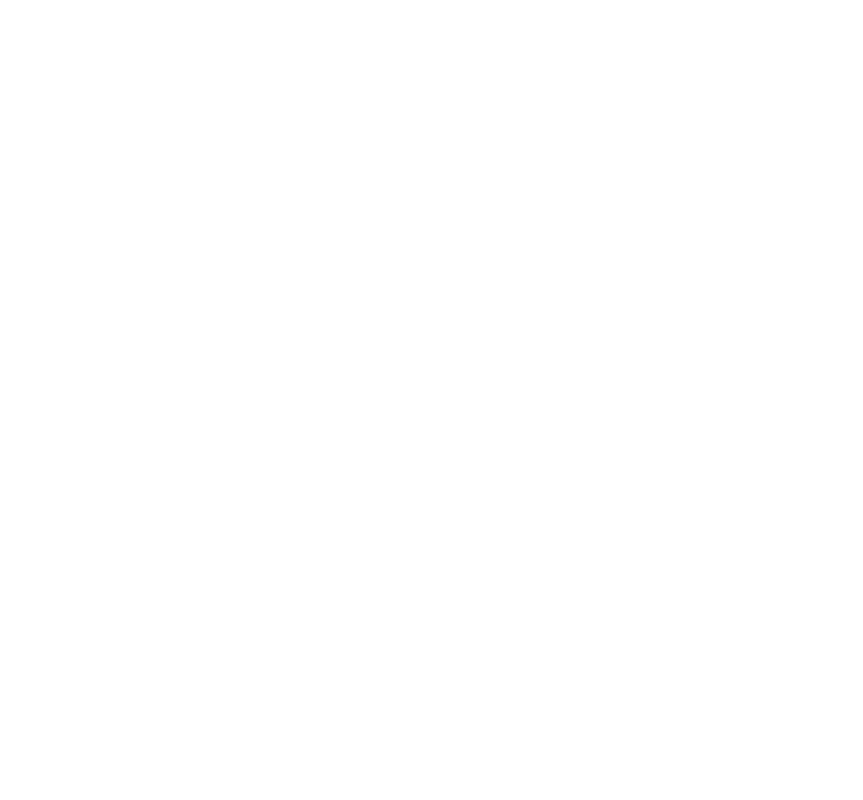
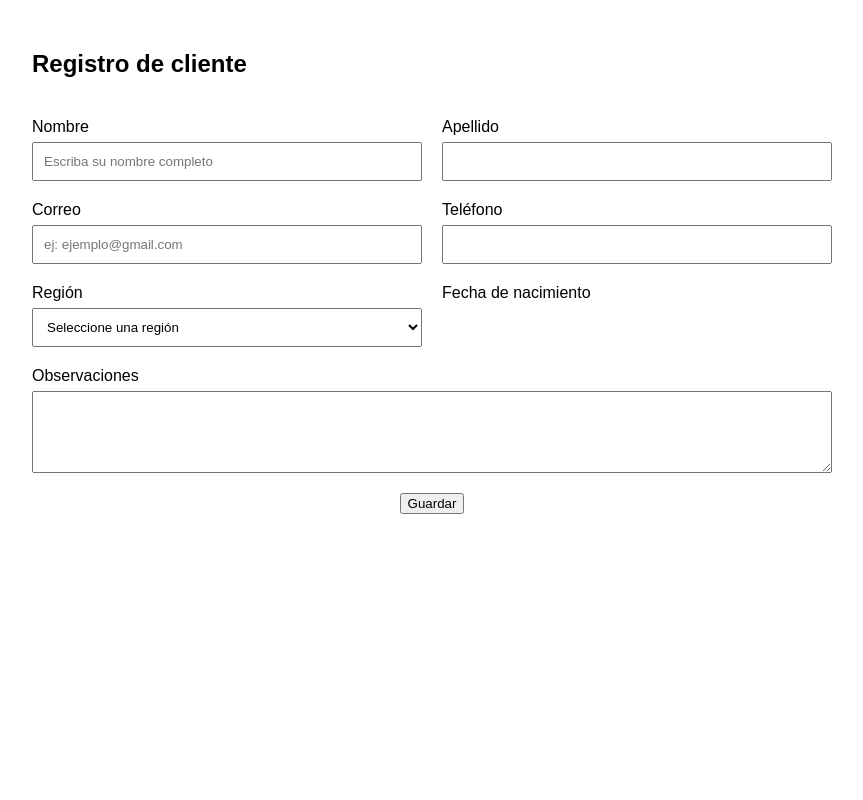
Before and after one commit to javier249-png/AplicacionesWeb, a PHP site: page / in a window 1280 px wide. Before the commit the part shown is empty. Shown: the whole page, without its empty margins (208-1071 px from the left). Run offline with PHP 8.4, Linux system fonts and the light colour scheme.

Commit message:
feat: agregar formulario con su estilo

```diff
--- a/página/estilo.css
+++ b/página/estilo.css
@@ -1,3 +1,52 @@
-#color_titulo{
-    color: blue;
+*{
+    box-sizing: border-box;
 }
+
+body {
+    font-family: Arial, Helvetica, sans-serif;
+    margin: 0;
+    padding: 30px;
+}
+
+.formulario{
+    display: grid;
+    grid-template-columns: 1fr 1fr;
+    gap: 20px;
+
+    max-width: 800px;
+    margin: 0 auto;
+}
+
+.formulario h2 {
+    grid-column: 1 / -1;
+}
+
+.campo {
+    display: flex;
+    flex-direction: column;
+    gap: 6px;
+}
+
+input,
+select,
+textarea{
+    width: 100%;
+    padding: 10px;
+}
+
+.campo-ancho{
+    grid-column: 1 / -1;
+}
+
+.acciones {
+    grid-column: 1 / -1;
+    display: flex;
+    justify-content: center;
+}
+
+
+@media (max-width: 600px) {
+    .formulario {
+        grid-template-columns: 1fr;
+    }
+}
--- a/página/index.html
+++ b/página/index.html
@@ -0,0 +1,55 @@
+<!DOCTYPE html>
+<html lang="sp">
+
+<head>
+    <meta charset="UTF-8">
+    <meta name="viewport" content="width=device-width, initial-scale=1.0">
+    <link rel="stylesheet" href="estilo.css">
+    <title id="color_titulo">club penguin</title>
+</head>
+
+<body>
+    <form class="formulario" name="f1" action="#" method="POST">
+        <h2>Registro de cliente</h2>
+        <div class="campo">
+            <label for="nombre">Nombre</label>
+            <input type="text" name="carrera" size="50" maxlength="10" required
+                placeholder="Escriba su nombre completo">
+        </div>
+        <div class="campo">
+            <label for="apellido">Apellido</label>
+            <input type="text" id="apellido" name="apellido">
+        </div>
+        <div class="campo">
+            <label for="correo">Correo</label>
+            <input type="email" id="correo" name="correo" size="20" maxlength="20" placeholder="ej: ejemplo@gmail.com">
+        </div>
+        <div class="campo">
+            <label for="telefono">Teléfono</label>
+            <input type="number" id="tel" name="tel" min="17" max="23">
+        </div>
+        <div class="campo">
+            <label for="region">Región</label>
+            <select name="region" id="region">
+                <option value="">Seleccione una región</option>
+                <option value="biobio">Biobío</option>
+                <option value="nuble">Ñuble</option>
+                <option value="araucania">Araucanía</option>
+            </select>
+        </div>
+        <div class="campo">
+            <label for="fecha">Fecha de nacimiento</label>
+            <imput type="date" id="fecha" name="fecha">
+        </div>
+        <div class="campo campo-ancho">
+            <label for="observaciones">Observaciones</label>
+            <textarea name="observaciones" id="observaciones" rows="4"></textarea>
+        </div>
+        <div class="acciones">
+            <button type="submit">Guardar</button>
+        </div>
+    </form>
+
+</body>
+
+</html>
```
